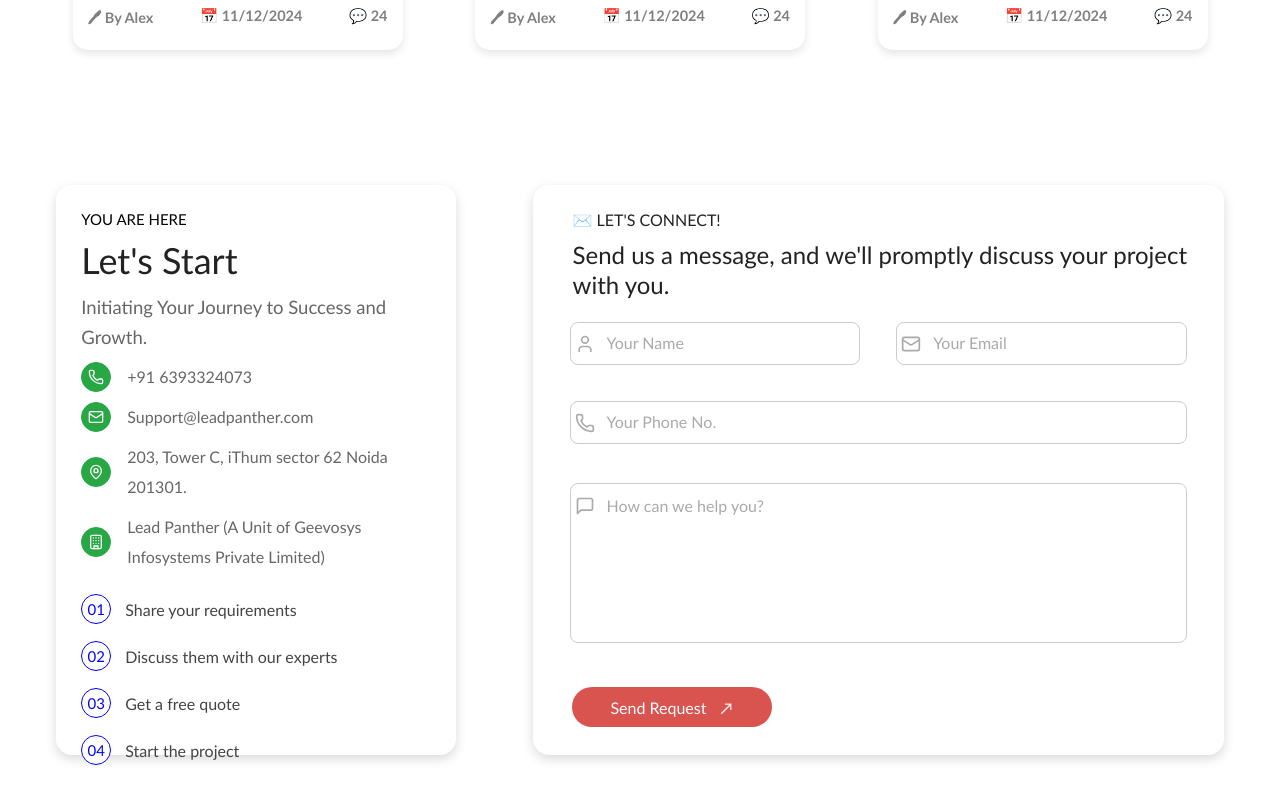
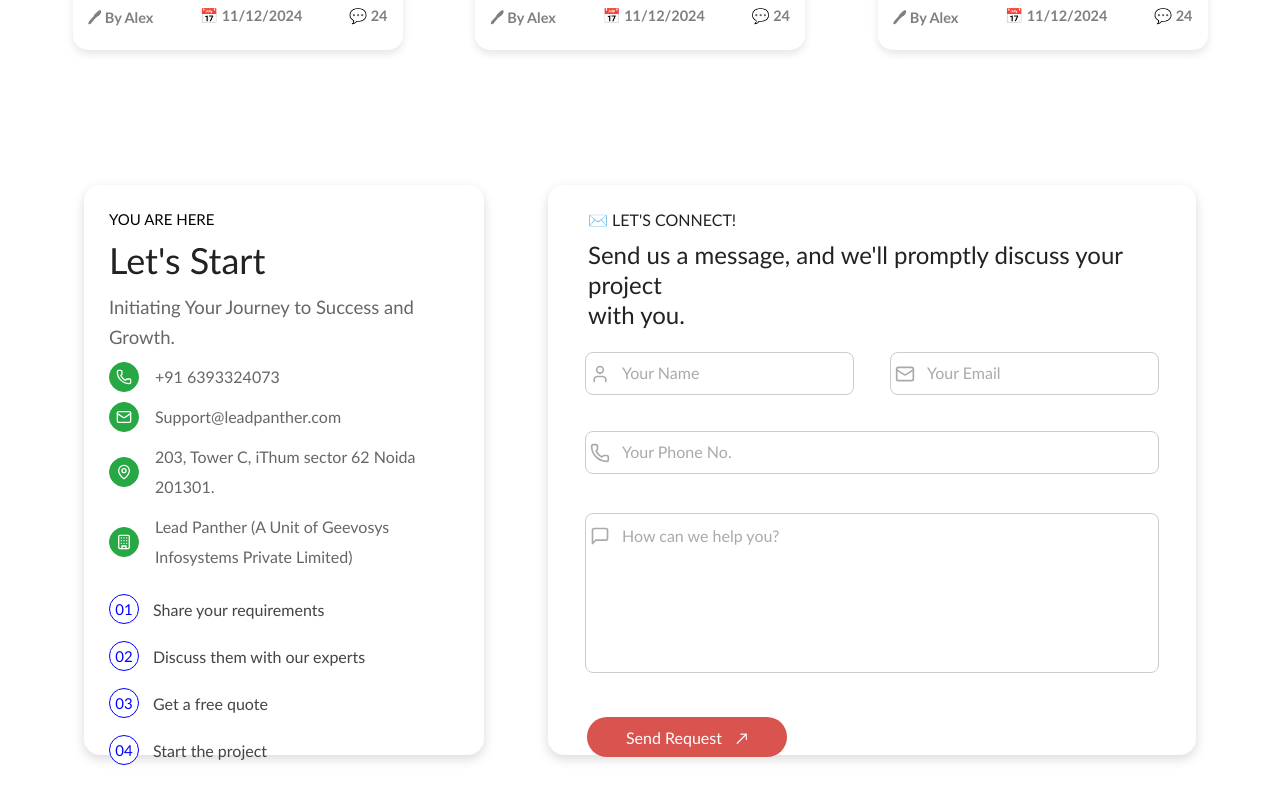
Before and after one commit to Bhavana1831/LeadPanther, a React (Vite) app: page / in a window 1280 px wide. Shown: the part 7640-8444 px from the top of the page. Built offline with nearby package versions, Linux system fonts and the light colour scheme.

Commit message:
initial commit

```diff
--- a/index.html
+++ b/index.html
@@ -3,7 +3,7 @@
 
 <head>
   <meta charset="UTF-8" />
-  <link rel="icon" type="image/svg+xml" href="/vite.svg" />
+  <link rel="icon" type="image/png" href="/LeadPanther.png" />
   <meta name="viewport" content="width=device-width, initial-scale=1.0" />
   <title>LeadPanther</title>
 </head>
--- a/src/App.css
+++ b/src/App.css
@@ -5,3 +5,15 @@
    scroll-behavior: smooth;
    font-family: "Gill Sans", sans-serif;
  }
+
+ html,
+ body {
+   overflow-x: hidden;
+   width: 100%;
+ }
+
+ .container {
+   width: 90%;
+   max-width: 1200px;
+   margin: 0 auto;
+ }
--- a/src/Articles/Articles.css
+++ b/src/Articles/Articles.css
@@ -139,6 +139,7 @@
     padding-top: 55px;
 }
 
+
 @media (max-width: 1024px) {
     .articles {
         height: auto;
@@ -149,6 +150,8 @@
         flex-wrap: wrap;
         justify-content: center;
     }
+
+
 }
 
 @media (max-width: 768px) {
--- a/src/Contact/Contact.css
+++ b/src/Contact/Contact.css
@@ -1,9 +1,13 @@
+/* Core CSS */
 .container {
     display: flex;
     align-items: center;
     justify-content: space-evenly;
     gap: 20px;
     height: 700px;
+    width: 100%;
+    margin: 0 auto;
+    /* Centers the container horizontally */
 }
 
 .card2 {
@@ -114,7 +118,6 @@
     padding: 25px;
     border-radius: 16px;
     box-shadow: 0 4px 12px rgba(0, 0, 0, 0.15);
-    width: 400px;
     text-align: start;
     transition: transform 0.3s ease-in-out;
     height: 570px;
@@ -254,7 +257,6 @@
     font-size: 16px;
 }
 
-/* Ensure the container adapts to different screen sizes */
 @media (max-width: 1024px) {
     .container {
         flex-direction: column;
@@ -265,7 +267,7 @@
 
     .card2,
     .card3 {
-        width: 90%;
+        width: 100%;
         max-width: 450px;
         height: auto;
         padding: 20px;
--- a/src/Hero/Hero.css
+++ b/src/Hero/Hero.css
@@ -407,6 +407,7 @@
     .hero-title {
         font-size: 28px;
         line-height: 40px;
+
     }
 
     .hero-description {
@@ -424,6 +425,7 @@
     .hero-small-box3,
     .hero-small-box4 {
         width: 200px;
+
     }
 
     .images-container img,
```
Also changed, not shown: public/LeadPanther.png (added).
